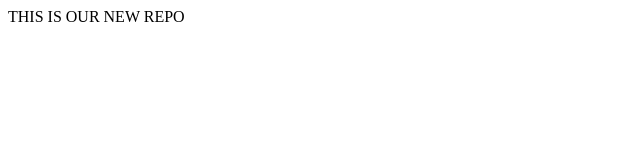
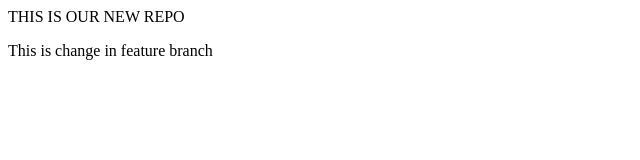
Before and after one commit to Sachin-Nehra/LocalRepo, a plain HTML site: page index.html in a window 1280 px wide. Shown: the whole page, without its empty margins (0-640 px from the left). Drawn offline with Linux system fonts and the light colour scheme.

Commit message:
adding line in side branch

```diff
--- a/index.html
+++ b/index.html
@@ -1 +1,2 @@
 <p>THIS IS OUR NEW REPO</p>
+<p>This is change in feature branch</p>
```
